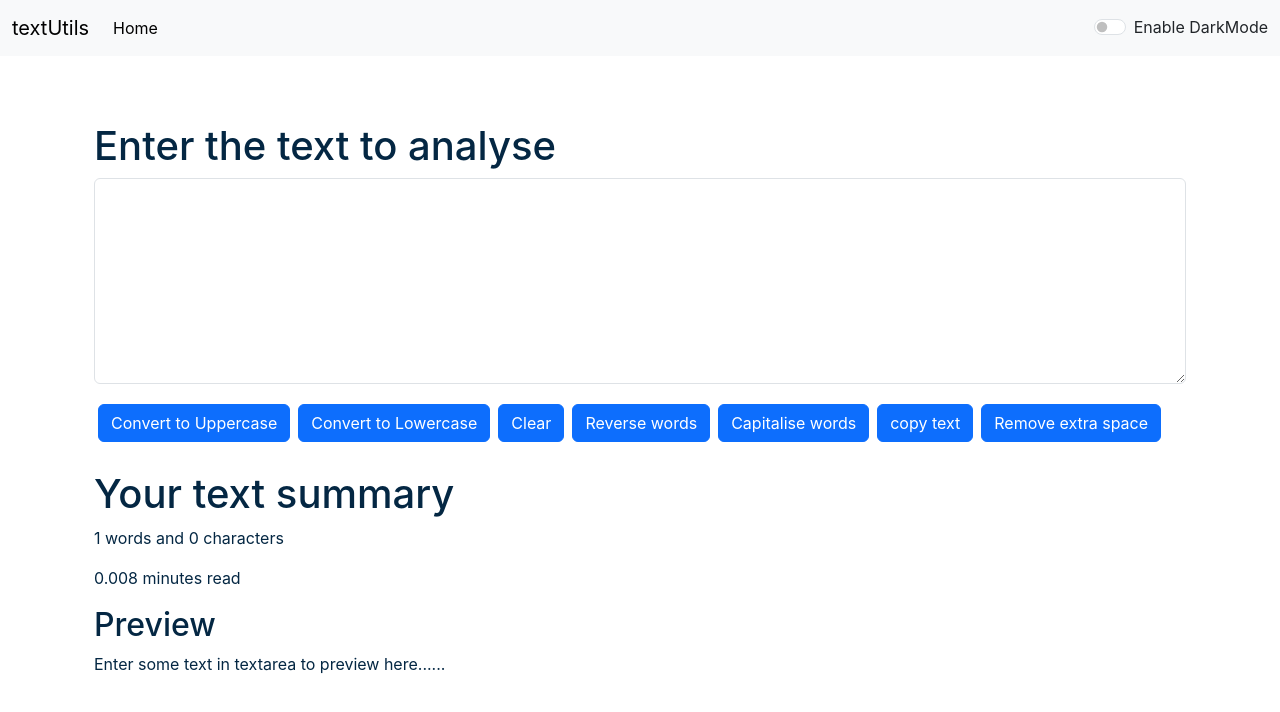
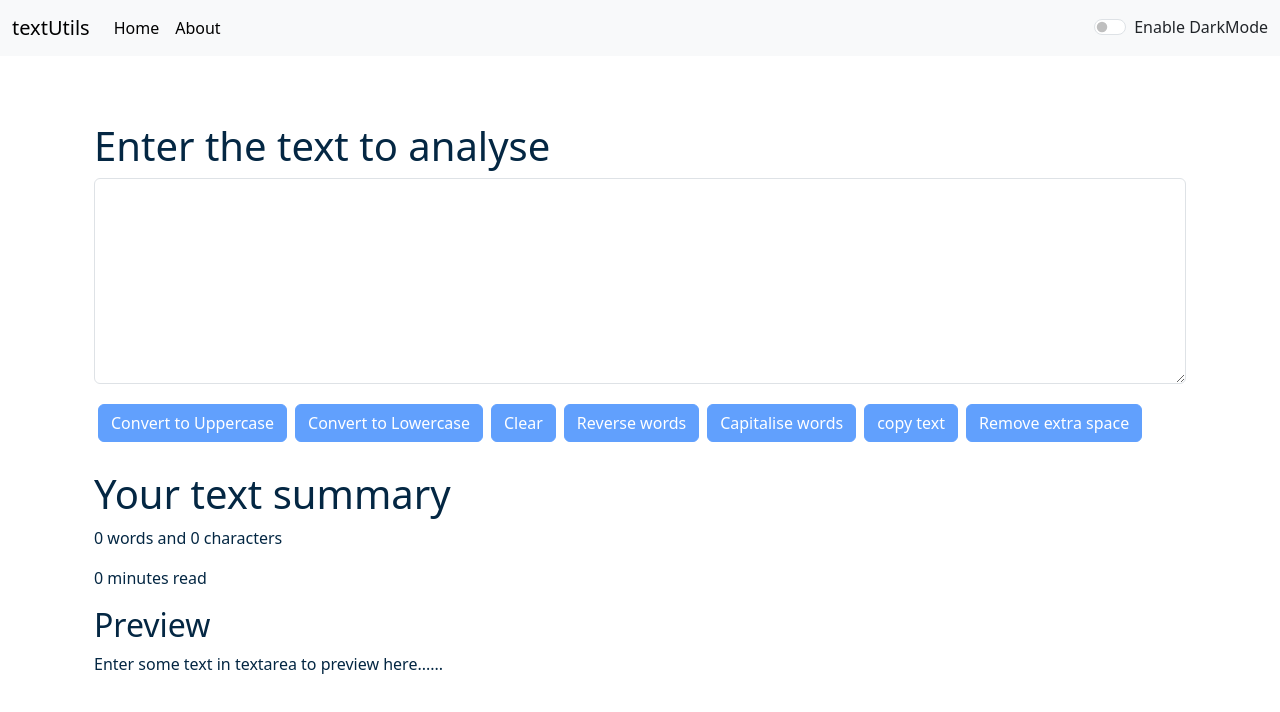
Before and after one commit to Pankajydv123/Utilis_Pankaj, a React (Create React App) app: page / in a window 1280 px wide. Shown: the top 712 px of the page. Built offline with nearby package versions, Linux system fonts and the light colour scheme.

Commit message:
Set up initial project folder structure

```diff
--- a/src/App.js
+++ b/src/App.js
@@ -1,14 +1,14 @@
 import { useState } from 'react';
 import './App.css';
-// import About from './components/About';
+import About from './components/About';
 import Navbar from './components/Navbar';
 import Textform from './components/Textform';
 import Alert from './components/Alert';
-// import {
-//   BrowserRouter as Router,
-//   Switch,
-//   Route
-// } from "react-router-dom";
+import {
+  HashRouter as Router,
+  Switch,
+  Route
+} from "react-router-dom";
 
 
 function App() {
@@ -40,20 +40,20 @@ function App() {
 
   return (
   <>
-  {/* <Router> */}
+  <Router>
     <Navbar title="textUtils" mode={mode} toggleMode={toggleMode}/>
     <Alert Alert={alert}/>
     <div className="container my-3">
-      {/* <Switch>
+      <Switch>
           <Route path="/about">
             <About mode={mode} />
           </Route>
-          <Route path="/"> */}
+          <Route path="/">
             <Textform heading="Enter the text to  analyse" showAlert={showAlert} mode={mode}/>
-          {/* </Route>
-        </Switch> */}
+          </Route>
+        </Switch>
     </div>
-    {/* </Router> */}
+    </Router>
   </>
   );
 }
--- a/src/components/About.js
+++ b/src/components/About.js
@@ -13,36 +13,54 @@ return (
     <div className="accordion-item">
         <h2 className="accordion-header">
         <button className="accordion-button" style={myStyle} type="button" data-bs-toggle="collapse" data-bs-target="#collapseOne" aria-expanded="true" aria-controls="collapseOne">
-            Accordion Item #1
+            What is TextUtils?
         </button>
         </h2>
         <div id="collapseOne" className="accordion-collapse collapse show" data-bs-parent="#accordionExample">
         <div className="accordion-body" style={myStyle}>
-            <strong>This is the first item's accordion body.</strong> It is shown by default, until the collapse plugin adds the appropriate classNamees that we use to style each element. These classNamees control the overall appearance, as well as the showing and hiding via CSS transitions. You can modify any of this with custom CSS or overriding our default variables. It’s also worth noting that just about any HTML can go within the <code>.accordion-body</code>, though the transition does limit overflow.
+            TextUtils is a free, browser-based text utility tool designed to help users perform quick and effective text transformations. Whether you need to change case, format your writing, or clean up your text, TextUtils makes it simple and fast with an intuitive interface.
         </div>
         </div>
     </div>
     <div className="accordion-item">
         <h2 className="accordion-header">
         <button className="accordion-button collapsed" style={myStyle} type="button" data-bs-toggle="collapse" data-bs-target="#collapseTwo" aria-expanded="false" aria-controls="collapseTwo">
-            Accordion Item #2
+            Features Offered
         </button>
         </h2>
         <div id="collapseTwo" className="accordion-collapse collapse" data-bs-parent="#accordionExample">
         <div className="accordion-body" style={myStyle}>
-            <strong>This is the second item's accordion body.</strong> It is hidden by default, until the collapse plugin adds the appropriate classNamees that we use to style each element. These classNamees control the overall appearance, as well as the showing and hiding via CSS transitions. You can modify any of this with custom CSS or overriding our default variables. It’s also worth noting that just about any HTML can go within the <code>.accordion-body</code>, though the transition does limit overflow.
+            TextUtils provides several useful text operations, including:
+            <ul>
+                <li>Convert text to <strong>Uppercase</strong> or <strong>Lowercase</strong></li>
+                <li><strong>Clear</strong> all text with one click</li>
+                <li><strong>Reverse</strong> words for fun or creative effects</li>
+                <li><strong>Capitalize</strong> the first letter of each word</li>
+                <li><strong>Copy</strong> text directly to the clipboard</li>
+                <li><strong>Remove extra spaces</strong> to clean up text formatting</li>
+                All actions are performed instantly in your browser – no data is uploaded or stored.
+            </ul>
         </div>
         </div>
     </div>
     <div className="accordion-item">
         <h2 className="accordion-header">
         <button className="accordion-button collapsed" style={myStyle} type="button" data-bs-toggle="collapse" data-bs-target="#collapseThree" aria-expanded="false" aria-controls="collapseThree">
-            Accordion Item #3
+        Developer Information
         </button>
         </h2>
         <div id="collapseThree" className="accordion-collapse collapse" data-bs-parent="#accordionExample">
         <div className="accordion-body" style={myStyle}>
-            <strong>This is the third item's accordion body.</strong> It is hidden by default, until the collapse plugin adds the appropriate classNamees that we use to style each element. These classNamees control the overall appearance, as well as the showing and hiding via CSS transitions. You can modify any of this with custom CSS or overriding our default variables. It’s also worth noting that just about any HTML can go within the <code>.accordion-body</code>, though the transition does limit overflow.
+        This tool was developed by <strong>Pankaj Kumar Yadav</strong> as a personal web project to practice and
+        showcase skills in React.js and frontend development.
+        <br/><br/>
+        <strong>GitHub:</strong> <a href="https://github.com/pankajydv123" target="_blank"
+        rel="noreferrer">pankajydv123</a><br />
+        <strong>Project Repo:</strong> <a href="https://pankajydv123.github.io/Utils_Pankaj/" target="_blank"
+        rel="noreferrer">Live Website</a><br />
+        <strong>Technologies Used:</strong> React.js, Bootstrap, HTML, CSS<br />
+        <strong>Purpose:</strong> To provide a lightweight, no-login-required platform for text manipulation tasks and to
+        enhance personal frontend development experience.
         </div>
         </div>
     </div>
--- a/src/components/Navbar.js
+++ b/src/components/Navbar.js
@@ -1,6 +1,6 @@
 import React from 'react'
 import PropTypes from 'prop-types'
-// import { Link } from 'react-router-dom'
+import { Link } from 'react-router-dom'
 
 
 export default function Navbar(props) {
@@ -9,18 +9,18 @@ export default function Navbar(props) {
 
     <nav className={`navbar navbar-expand-lg navbar-${props.mode} bg-${props.mode}`}>
     <div className="container-fluid">
-    <a className="navbar-brand" href="#">{props.title}</a>
+    <Link className="navbar-brand" to="/">{props.title}</Link>
     <button className="navbar-toggler" type="button" data-bs-toggle="collapse" data-bs-target="#navbarSupportedContent" aria-controls="navbarSupportedContent" aria-expanded="false" aria-label="Toggle navigation">
       <span className="navbar-toggler-icon"></span>
     </button>
     <div className="collapse navbar-collapse" id="navbarSupportedContent">
       <ul className="navbar-nav me-auto mb-2 mb-lg-0">
         <li className="nav-item">
-          <a className="nav-link active" aria-current="page" href="#">Home</a>
+          <Link className="nav-link active" aria-current="page" to="/">Home</Link>
         </li>
-        {/* <li className="nav-item">
-          <Link className="nav-link" to="/About">About</Link>
-        </li> */}
+        <li className="nav-item">
+          <Link className="nav-link active" to="/About">About</Link>
+        </li>
       </ul>
       {/* <form className="d-flex" role="search">
         <input className="form-control me-2" type="search" placeholder="Search" aria-label="Search"/>
--- a/src/components/Textform.js
+++ b/src/components/Textform.js
@@ -15,9 +15,7 @@ function Textform(props) {
     }
 
     const handlecopy= ()=>{
-        var text = document.getElementById("myBox");
-        text.select();
-        navigator.clipboard.writeText(text.value);
+        navigator.clipboard.writeText(text);
         props.showAlert("Textform copied to clipboard", "success");
     }
 
@@ -59,19 +57,19 @@ function Textform(props) {
         <div className="mb-3">
         <textarea className="form-control" value={text} onChange={handleOnChange} style={{backgroundColor: props.mode==='dark'?'#47496a':'white', color: props.mode==='dark'?'white':'#042743'}} id="myBox" rows="8"></textarea>
         </div>
-        <button className="btn btn-primary mx-1 my-1" onClick={handleUpClick}>Convert to Uppercase</button>
-        <button className="btn btn-primary mx-1 my-1" onClick={handleDownClick}>Convert to Lowercase</button>
-        <button className="btn btn-primary mx-1 my-1" onClick={handleClearClick}>Clear</button>
-        <button className="btn btn-primary mx-1 my-1" onClick={handleReverseClick}>Reverse words</button>
-        <button className="btn btn-primary mx-1 my-1" onClick={handleCapitaliseClick}>Capitalise words</button>
-        <button className="btn btn-primary mx-1 my-1" onClick={handlecopy}>copy text</button>
-        <button className="btn btn-primary mx-1 my-1" onClick={handleExtraSpaces}>Remove extra space</button>
+        <button disabled={text.length===0} className="btn btn-primary mx-1 my-1" onClick={handleUpClick}>Convert to Uppercase</button>
+        <button disabled={text.length===0} className="btn btn-primary mx-1 my-1" onClick={handleDownClick}>Convert to Lowercase</button>
+        <button disabled={text.length===0} className="btn btn-primary mx-1 my-1" onClick={handleClearClick}>Clear</button>
+        <button disabled={text.length===0} className="btn btn-primary mx-1 my-1" onClick={handleReverseClick}>Reverse words</button>
+        <button disabled={text.length===0} className="btn btn-primary mx-1 my-1" onClick={handleCapitaliseClick}>Capitalise words</button>
+        <button disabled={text.length===0} className="btn btn-primary mx-1 my-1" onClick={handlecopy}>copy text</button>
+        <button disabled={text.length===0} className="btn btn-primary mx-1 my-1" onClick={handleExtraSpaces}>Remove extra space</button>
     </div>
 
     <div className="container my-4" style={{color: props.mode==='dark'?'white':'#042743'}}>
       <h1>Your text summary</h1>
-      <p>{text.split(" ").length} words and {text.length} characters</p>
-      <p>{0.008 * text.split(" ").length} minutes read</p>
+      <p>{text.split(/\s+/).filter((element)=>{return element.length!==0}).length} words and {text.length} characters</p>
+      <p>{0.008 * text.split(/\s+/).filter((element)=>{return element.length!==0}).length} minutes read</p>
       <h2>Preview</h2>
       <p>{text.length>0?text:"Enter some text in textarea to preview here......"}</p>
     </div>
--- a/src/index.css
+++ b/src/index.css
@@ -1,13 +1,3 @@
-body {
-  margin: 0;
-  font-family: -apple-system, BlinkMacSystemFont, 'Segoe UI', 'Roboto', 'Oxygen',
-    'Ubuntu', 'Cantarell', 'Fira Sans', 'Droid Sans', 'Helvetica Neue',
-    sans-serif;
-  -webkit-font-smoothing: antialiased;
-  -moz-osx-font-smoothing: grayscale;
+.accordion-button::after{
+filter: invert(1);
 }
-
-code {
-  font-family: source-code-pro, Menlo, Monaco, Consolas, 'Courier New',
-    monospace;
-}
```
